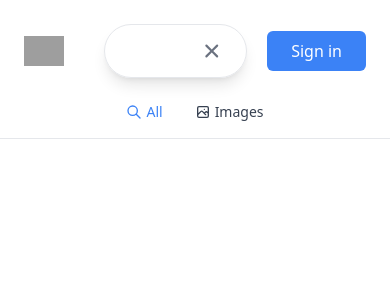
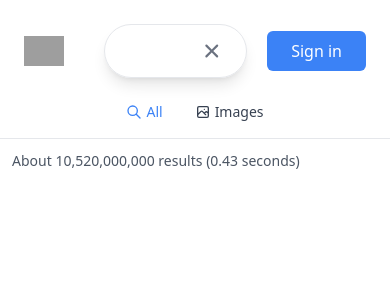
Before and after one commit to Jascha-Biederstedt/google-clone, a Next.js app: page /search in a window 390 px wide. Shown: the top 300 px of the page. Built offline with nearby package versions, Linux system fonts and the light colour scheme; no server answers; grey boxes are pictures that could not be loaded.

Commit message:
Add search info and implement dynamic title

```diff
--- /dev/null
+++ b/components/SearchResults.js
@@ -0,0 +1,14 @@
+import React from 'react';
+
+const SearchResults = ({ results }) => {
+  return (
+    <div className="w-full mx-auto px-3 sm:pl-[5%] md:pl-[14%] lg:pl-52">
+      <p className="text-gray-600 text-sm mb-5 mt-3">
+        About {results.searchInformation.formattedTotalResults} results (
+        {results.searchInformation.formattedSearchTime} seconds)
+      </p>
+    </div>
+  );
+};
+
+export default SearchResults;
--- a/pages/search.js
+++ b/pages/search.js
@@ -1,7 +1,9 @@
 import React from 'react';
 import Head from 'next/head';
+import { useRouter } from 'next/router';
 
 import SearchHeader from '../components/SearchHeader';
+import SearchResults from '../components/SearchResults';
 import dummyData from '../data/dummyData';
 
 export const getServerSideProps = async context => {
@@ -23,13 +25,17 @@
 };
 
 const search = ({ searchResults }) => {
+  const router = useRouter();
+
   return (
     <div>
       <Head>
-        <title>Search Page</title>
+        <title>{router.query.term} search</title>
       </Head>
 
       <SearchHeader />
+
+      <SearchResults results={searchResults} />
     </div>
   );
 };
```
